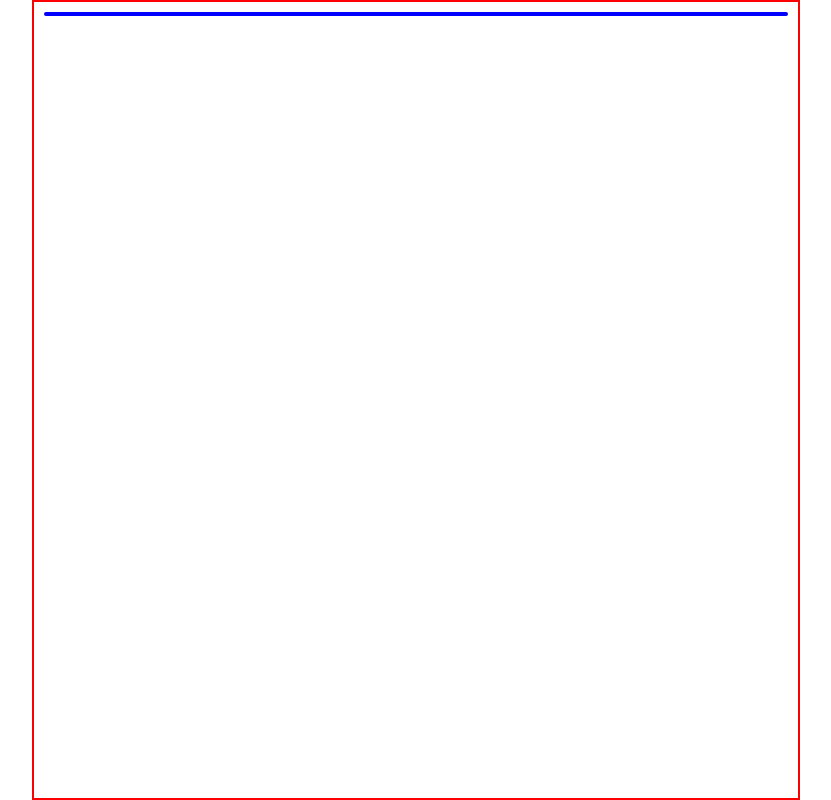
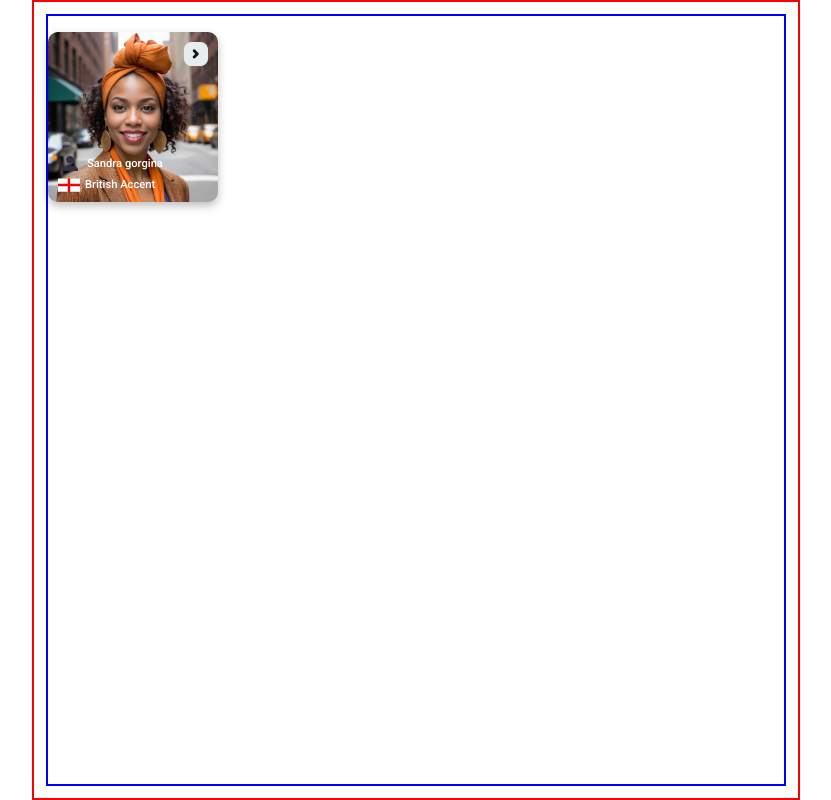
Before and after one commit to luccas-specht/speak-comigo, a website built with webpack: page src/ui/pages/welcome/index.html in a window 1280 px wide. Shown: the whole page, without its empty margins (224-1055 px from the left). Built offline with nearby package versions, Linux system fonts and the light colour scheme.

Commit message:
chore: add persona card in html

```diff
--- a/src/ui/pages/welcome/index.html
+++ b/src/ui/pages/welcome/index.html
@@ -16,7 +16,23 @@
   </head>
   <body>
     <div class="main-layout">
-      <div class="persona-class-container"></div>
+      <section class="wrapper-persona-card">
+        <div class="persona-card">
+          <header>
+            <i class="icon arrow"></i>
+          </header>
+          <footer>
+            <div>
+              <i class="icon icon-profile"></i>
+              <span>Sandra gorgina</span>
+            </div>
+            <div>
+              <i class="flag flag-gb-england"></i>
+              <span>British Accent</span>
+            </div>
+          </footer>
+        </div>
+      </section>
     </div>
   </body>
 </html>
--- a/src/ui/pages/welcome/style.css
+++ b/src/ui/pages/welcome/style.css
@@ -1,14 +1,56 @@
 @import '../../styles/global.css';
 @import '../../styles/variables.css';
 
-.persona-class-container {
+.wrapper-persona-card {
   border: 2px solid blue;
+  width: 100%;
+  height: 100%;
+  padding-top: 1rem;
   display: flex;
-  justify-content: space-between;
-  align-items: end;
-  border-radius: 10px;
+  gap: 5px;
+}
+
+.persona-card {
+  display: flex;
+  flex-direction: column;
+  flex: 1 1 170px;
+  max-width: 170px;
+  max-height: 170px;
   background-image: url(../../assets/image/danielle.png);
   background-repeat: no-repeat;
-  background-position-x: center;
+  background-position: center;
+  background-attachment: scroll;
   background-size: cover;
+  border-radius: 10px;
+  cursor: pointer;
+  filter: drop-shadow(0px 4px 4px rgba(0, 0, 0, 0.25));
+  justify-content: space-between;
+  padding: 10px;
 }
+
+.persona-card header {
+  width: 100%;
+  justify-content: flex-end;
+  display: flex;
+}
+
+.persona-card footer {
+  display: flex;
+  flex-direction: column;
+  justify-content: flex-start;
+  gap: 2px;
+}
+
+.persona-card footer > div {
+  display: flex;
+  align-items: center;
+  justify-content: flex-start;
+  gap: 5px;
+}
+
+.persona-card footer > div > span {
+  font-style: normal;
+  font-weight: 500;
+  text-align: center;
+  color: white;
+}
--- a/src/ui/styles/global.css
+++ b/src/ui/styles/global.css
@@ -1,3 +1,9 @@
+/* CSS Styles */
+@import './icons.css';
+
+/* Fonts */
+@import url('https://fonts.googleapis.com/css2?family=Roboto:ital,wght@0,100;0,300;0,400;0,500;0,700;0,900;1,100;1,300;1,400;1,500;1,700;1,900&display=swap');
+
 * {
   padding: 0;
   margin: 0;
@@ -8,11 +14,14 @@
 html,
 body {
   height: 100%;
+  background-color: #ffffff;
 }
 
 body {
   display: flex;
   justify-content: center;
+  font-size: 0.7rem;
+  font-family: 'Roboto', sans-serif;
 }
 
 button,
@@ -33,7 +42,7 @@ ul {
   flex-direction: column;
   height: 100%;
   width: 100%;
-  padding: 10px;
+  padding: 12px;
   border: 2px solid red;
   max-width: 768px;
 }
--- /dev/null
+++ b/src/ui/styles/icons.css
@@ -0,0 +1,29 @@
+.icon {
+  display: inline-block;
+  width: 24px;
+  height: 24px;
+  background-size: contain;
+  background-repeat: no-repeat;
+  background-position: center;
+}
+
+.flag {
+  display: inline-block;
+  width: 22px;
+  height: 15px;
+  background-size: contain;
+  background-repeat: no-repeat;
+  background-position: center;
+}
+
+.icon-profile {
+  background-image: url('../assets/svg/user-icons/profile-name.svg');
+}
+
+.flag-gb-england {
+  background-image: url('../assets/svg/flags/gb-england.svg');
+}
+
+.arrow {
+  background-image: url('../assets/svg/user-icons/arrow.svg');
+}
```
Also changed, not shown: src/ui/assets/svg/flags/gb-england.svg (added), src/ui/assets/svg/user-icons/arrow.svg (added), src/ui/assets/svg/user-icons/profile-name.svg (added).
